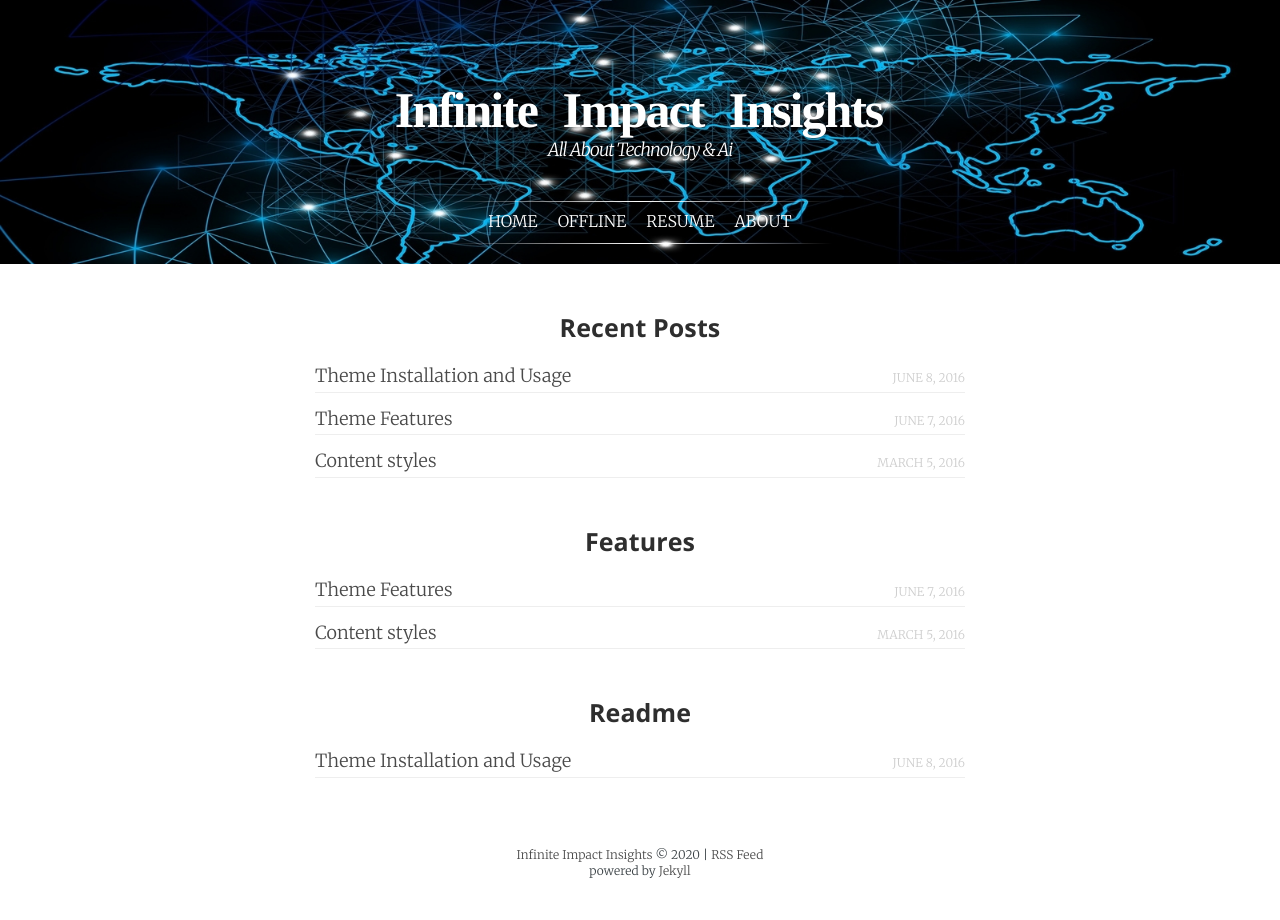
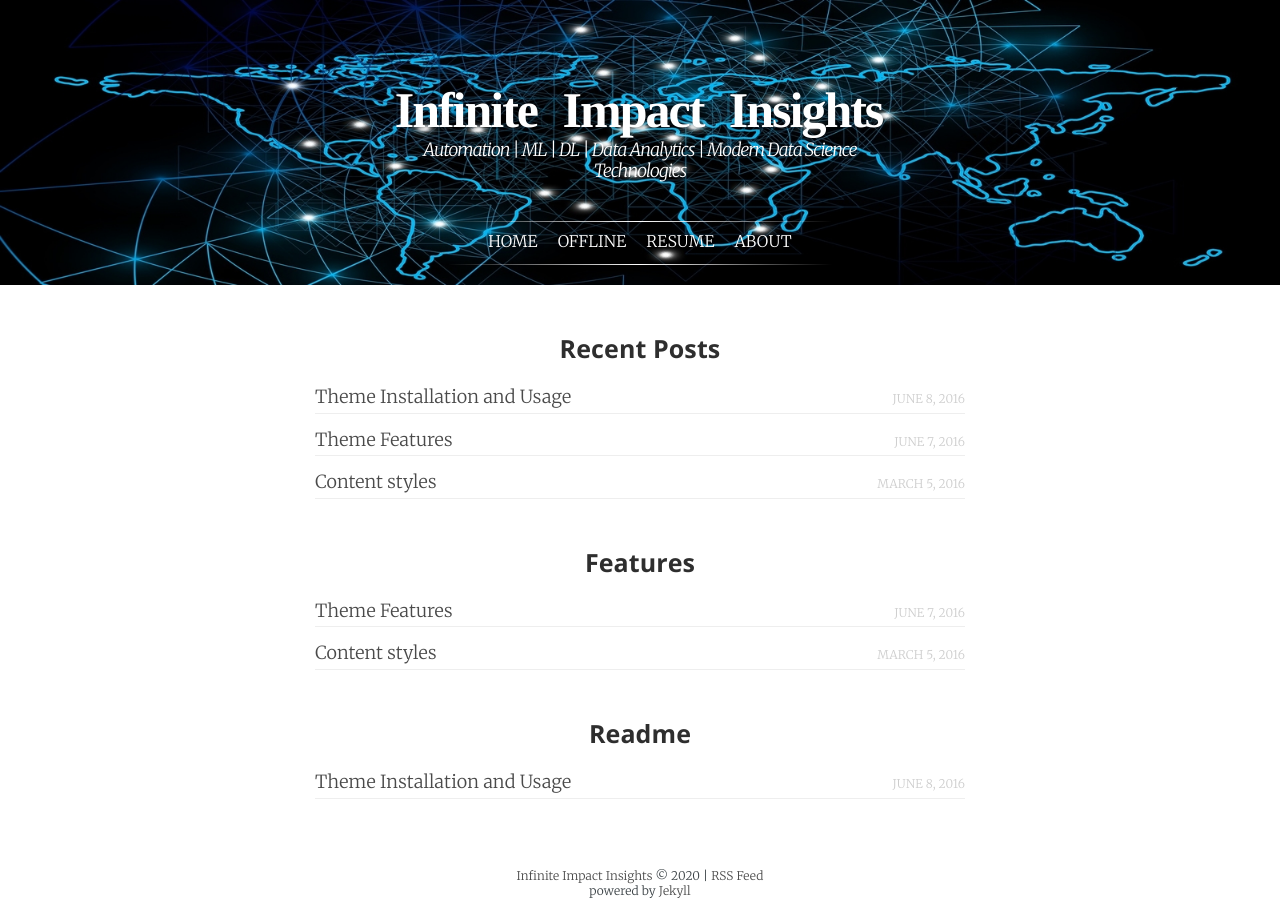
Before and after one commit to AllieUbisse/allieubisse.github.io, a Jekyll site: the page built from index.html, in a window 1280 px wide. Built offline with Jekyll 4.4.1, drawn with Linux system fonts in a browser that asks for light colours; some web fonts are replaced.

```diff
--- a/_config.yml
+++ b/_config.yml
@@ -7,7 +7,7 @@
 
 # Site settings
 title:            Infinite Impact Insights
-subtitle:         All About Technology & Ai
+subtitle:         Automation | ML | DL | Data Analytics | Modern Data Science Technologies
 description:      This is the jekyllTheme example blog. It only exists to demonstrate how the theme looks and feels.
 keywords:         demo theme example github jekyll features
 language:         "en" # default language of the blog. Language codes: http://www.w3schools.com/tags/ref_language_codes.asp
```
